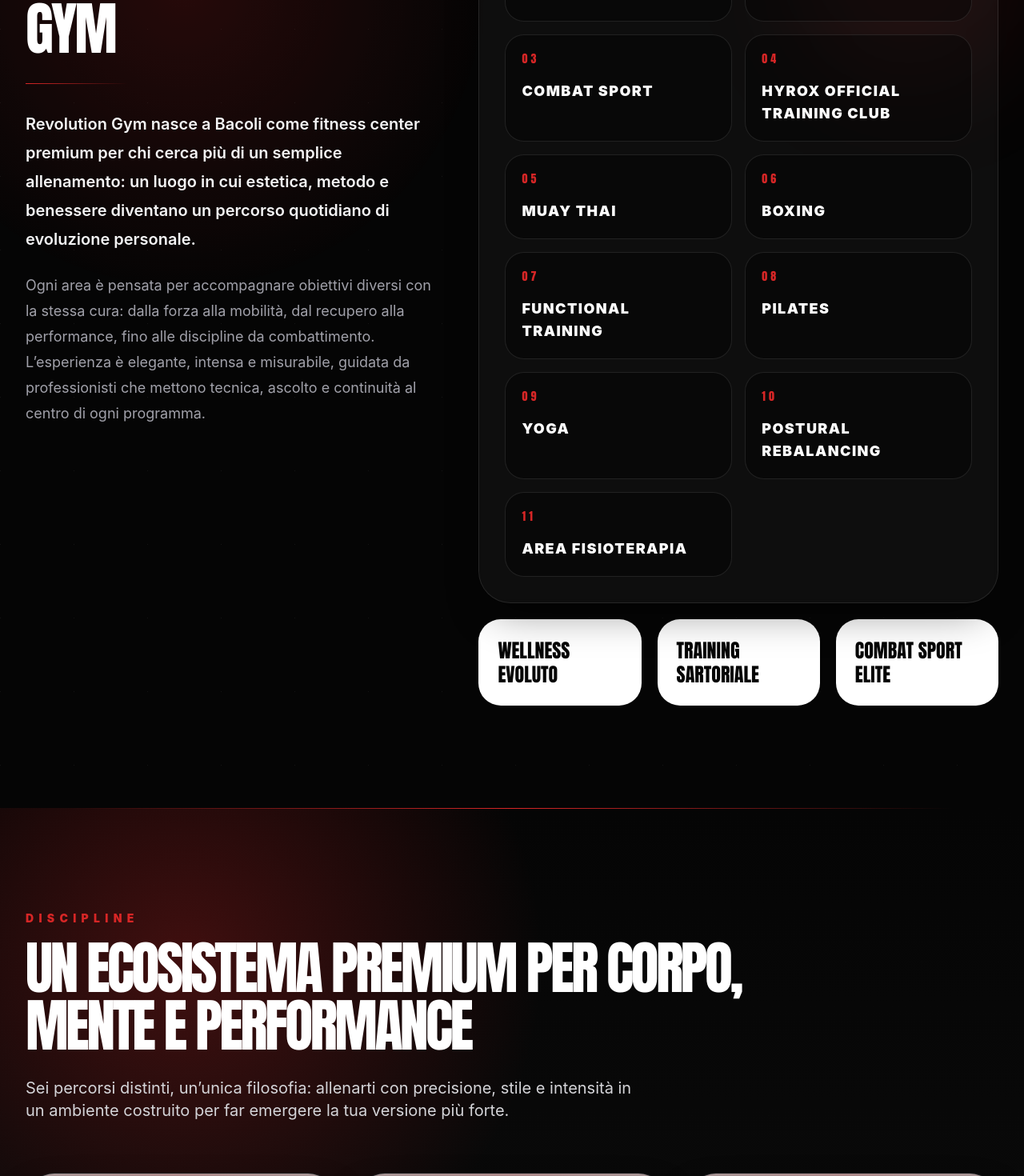
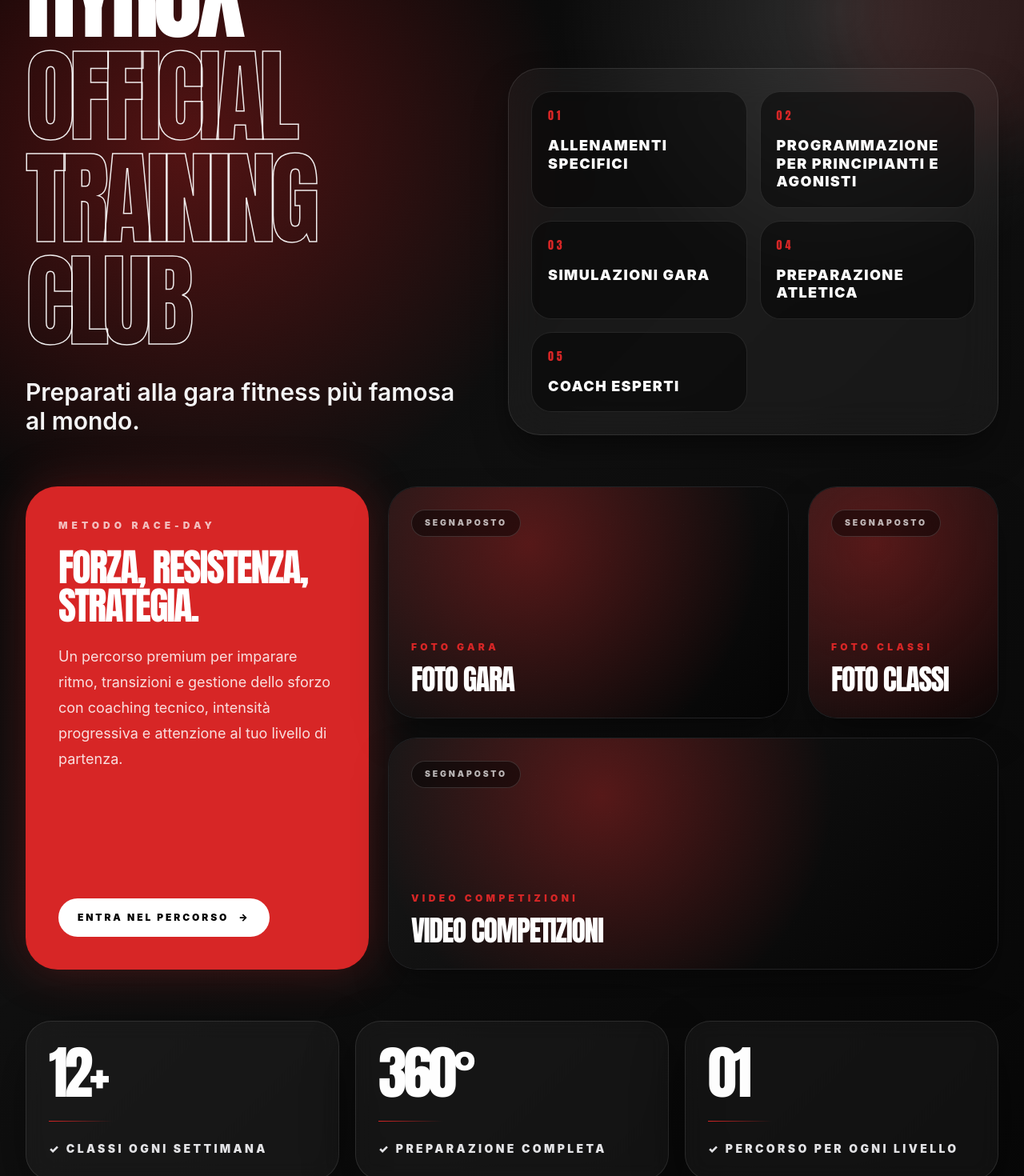
Before and after one commit to antoniorevolutiongym-creator/revolutiongym-website, a Next.js app: page / in a window 1280 px wide. Shown: the part 1040-2510 px from the top of the page at 80% size. Built offline with nearby package versions, Linux system fonts and the light colour scheme.

Commit message:
Add premium HYROX homepage section

```diff
--- a/src/app/globals.css
+++ b/src/app/globals.css
@@ -185,3 +185,77 @@
   opacity: 1;
   transform: translateX(42%) rotate(4deg);
 }
+
+@keyframes hyrox-pulse {
+  0%, 100% {
+    transform: translateY(0) scale(1);
+    box-shadow: 0 24px 70px rgba(0, 0, 0, 0.42), 0 0 0 rgba(215, 38, 38, 0);
+  }
+  50% {
+    transform: translateY(-8px) scale(1.015);
+    box-shadow: 0 34px 90px rgba(0, 0, 0, 0.52), 0 0 48px rgba(215, 38, 38, 0.18);
+  }
+}
+
+@keyframes hyrox-sheen {
+  0% {
+    transform: translateX(-60%) rotate(10deg);
+    opacity: 0;
+  }
+  35% {
+    opacity: 1;
+  }
+  100% {
+    transform: translateX(75%) rotate(10deg);
+    opacity: 0;
+  }
+}
+
+.hyrox-command,
+.hyrox-media,
+.hyrox-stat,
+.hyrox-cta {
+  position: relative;
+  isolation: isolate;
+}
+
+.hyrox-command::after,
+.hyrox-media::after,
+.hyrox-cta::after {
+  content: "";
+  position: absolute;
+  inset: -65% -35%;
+  z-index: 2;
+  pointer-events: none;
+  background: linear-gradient(115deg, transparent 39%, rgba(255, 255, 255, 0.18) 50%, transparent 61%);
+  transform: translateX(-60%) rotate(10deg);
+  opacity: 0;
+  transition: opacity 600ms ease;
+}
+
+.hyrox-command:hover::after,
+.hyrox-media:hover::after,
+.hyrox-cta:hover::after {
+  animation: hyrox-sheen 1100ms cubic-bezier(0.16, 1, 0.3, 1) both;
+}
+
+.hyrox-media {
+  transition:
+    transform 700ms cubic-bezier(0.16, 1, 0.3, 1),
+    border-color 700ms ease,
+    box-shadow 700ms ease;
+}
+
+.hyrox-media:hover {
+  transform: translateY(-12px) scale(1.01);
+  border-color: rgba(215, 38, 38, 0.68);
+  box-shadow: 0 34px 90px rgba(0, 0, 0, 0.56), 0 0 60px rgba(215, 38, 38, 0.18);
+}
+
+.hyrox-stat {
+  animation-name: scroll-reveal, hyrox-pulse;
+  animation-duration: 850ms, 5.5s;
+  animation-timing-function: cubic-bezier(0.16, 1, 0.3, 1), ease-in-out;
+  animation-fill-mode: both, both;
+  animation-iteration-count: 1, infinite;
+}
--- a/src/app/page.tsx
+++ b/src/app/page.tsx
@@ -50,6 +50,102 @@
             <span className="block h-5 w-px animate-scroll-indicator bg-revolution-red" />
           </span>
         </a>
+      </section>
+
+
+      <section id="hyrox" className="relative isolate overflow-hidden bg-[#030303] py-24 text-white sm:py-32" aria-labelledby="hyrox-title">
+        <div className="absolute inset-0 -z-10 bg-[radial-gradient(circle_at_18%_20%,rgba(215,38,38,0.36),transparent_30rem),radial-gradient(circle_at_82%_12%,rgba(255,255,255,0.12),transparent_22rem),linear-gradient(135deg,#030303_0%,#101010_45%,#050505_100%)]" />
+        <div className="absolute inset-0 -z-10 bg-[linear-gradient(115deg,rgba(255,255,255,0.10)_0_1px,transparent_1px_100%)] bg-[length:118px_118px] opacity-10" />
+        <div className="absolute left-1/2 top-0 -z-10 h-px w-[min(92rem,92vw)] -translate-x-1/2 bg-gradient-to-r from-transparent via-revolution-red to-transparent" />
+        <div className="absolute -right-24 top-24 -z-10 h-80 w-80 rounded-full border border-revolution-red/20 bg-revolution-red/10 blur-2xl" />
+
+        <div className="mx-auto max-w-[92rem] px-6 lg:px-8">
+          <div className="grid gap-12 lg:grid-cols-[0.95fr_1.05fr] lg:items-end">
+            <div className="scroll-reveal">
+              <p className="text-sm font-black uppercase tracking-[0.52em] text-revolution-red">Programma di punta</p>
+              <h2 id="hyrox-title" className="mt-5 font-display text-6xl font-black uppercase leading-[0.82] tracking-[-0.06em] text-white sm:text-7xl lg:text-8xl xl:text-9xl">
+                HYROX <span className="block text-transparent [-webkit-text-stroke:1.5px_rgba(255,255,255,0.92)]">Official Training Club</span>
+              </h2>
+              <p className="mt-8 max-w-3xl text-2xl font-semibold leading-9 text-zinc-100 sm:text-3xl">
+                Preparati alla gara fitness più famosa al mondo.
+              </p>
+            </div>
+
+            <div className="hyrox-command scroll-reveal rounded-[2.5rem] border border-white/10 bg-white/[0.045] p-5 shadow-2xl shadow-black/60 backdrop-blur-xl sm:p-7" style={{ "--reveal-delay": "120ms" } as CSSProperties}>
+              <div className="grid gap-4 sm:grid-cols-2">
+                {[
+                  "Allenamenti specifici",
+                  "Programmazione per principianti e agonisti",
+                  "Simulazioni gara",
+                  "Preparazione atletica",
+                  "Coach esperti",
+                ].map((item, index) => (
+                  <article key={item} className="group rounded-[1.6rem] border border-white/10 bg-black/45 p-5 transition duration-500 hover:-translate-y-1 hover:border-revolution-red/70 hover:bg-revolution-red/10">
+                    <p className="font-display text-sm font-black uppercase tracking-[0.28em] text-revolution-red">0{index + 1}</p>
+                    <h3 className="mt-4 text-lg font-black uppercase leading-tight tracking-[0.08em] text-white">{item}</h3>
+                  </article>
+                ))}
+              </div>
+            </div>
+          </div>
+
+          <div className="mt-16 grid gap-6 lg:grid-cols-[0.72fr_1.28fr]">
+            <div className="scroll-reveal flex flex-col justify-between gap-6 rounded-[2.5rem] border border-revolution-red/25 bg-revolution-red p-8 text-white shadow-glow sm:p-10" style={{ "--reveal-delay": "160ms" } as CSSProperties}>
+              <div>
+                <p className="text-xs font-black uppercase tracking-[0.42em] text-white/70">Metodo race-day</p>
+                <h3 className="mt-5 font-display text-4xl font-black uppercase leading-none tracking-[-0.04em] sm:text-5xl">Forza, resistenza, strategia.</h3>
+                <p className="mt-6 text-lg leading-8 text-white/85">Un percorso premium per imparare ritmo, transizioni e gestione dello sforzo con coaching tecnico, intensità progressiva e attenzione al tuo livello di partenza.</p>
+              </div>
+              <a href="#contact" className="inline-flex w-fit items-center gap-3 rounded-full bg-white px-6 py-4 text-xs font-black uppercase tracking-[0.24em] text-black transition duration-500 hover:-translate-y-1 hover:bg-black hover:text-white">
+                Entra nel percorso <span aria-hidden="true">→</span>
+              </a>
+            </div>
+
+            <div className="grid gap-6 md:grid-cols-3">
+              {[
+                { label: "Foto gara", title: "Foto gara", className: "md:col-span-2" },
+                { label: "Foto classi", title: "Foto classi", className: "" },
+                { label: "Video competizioni", title: "Video competizioni", className: "md:col-span-3" },
+              ].map((media, index) => (
+                <div key={media.label} className={`hyrox-media scroll-reveal group relative min-h-72 overflow-hidden rounded-[2.25rem] border border-white/10 bg-zinc-950 shadow-2xl shadow-black/50 ${media.className}`} style={{ "--reveal-delay": `${220 + index * 90}ms` } as CSSProperties}>
+                  <div className="absolute inset-0 bg-[radial-gradient(circle_at_35%_25%,rgba(215,38,38,0.35),transparent_18rem),linear-gradient(135deg,#171717,#050505)]" />
+                  <div className="absolute inset-0 bg-[linear-gradient(120deg,rgba(255,255,255,0.10)_0_1px,transparent_1px_100%)] bg-[length:46px_46px] opacity-20" />
+                  <div className="relative flex h-full min-h-72 flex-col justify-between p-7">
+                    <p className="w-fit rounded-full border border-white/15 bg-black/45 px-4 py-2 text-[0.65rem] font-black uppercase tracking-[0.28em] text-white/70 backdrop-blur-md">Segnaposto</p>
+                    <div>
+                      <p className="text-xs font-black uppercase tracking-[0.36em] text-revolution-red">{media.label}</p>
+                      <h3 className="mt-3 font-display text-4xl font-black uppercase tracking-[-0.04em] text-white">{media.title}</h3>
+                    </div>
+                  </div>
+                </div>
+              ))}
+            </div>
+          </div>
+
+          <div className="mt-16 grid gap-5 md:grid-cols-3">
+            {[
+              { value: "12+", label: "Classi ogni settimana" },
+              { value: "360°", label: "Preparazione completa" },
+              { value: "01", label: "Percorso per ogni livello" },
+            ].map((stat, index) => (
+              <article key={stat.label} className="hyrox-stat scroll-reveal rounded-[2rem] border border-white/10 bg-white/[0.045] p-7 shadow-2xl shadow-black/40 backdrop-blur-md" style={{ "--reveal-delay": `${index * 110}ms` } as CSSProperties}>
+                <p className="font-display text-6xl font-black uppercase leading-none tracking-[-0.06em] text-white sm:text-7xl">{stat.value}</p>
+                <div className="mt-6 h-px w-20 bg-gradient-to-r from-revolution-red to-transparent" />
+                <p className="mt-6 text-sm font-black uppercase tracking-[0.24em] text-zinc-200">✓ {stat.label}</p>
+              </article>
+            ))}
+          </div>
+
+          <div className="hyrox-cta scroll-reveal mt-16 overflow-hidden rounded-[2.75rem] border border-white/10 bg-white p-8 text-revolution-black shadow-2xl shadow-black/50 sm:p-12 lg:flex lg:items-center lg:justify-between lg:gap-10" style={{ "--reveal-delay": "180ms" } as CSSProperties}>
+            <div>
+              <p className="text-xs font-black uppercase tracking-[0.42em] text-revolution-red">HYROX Revolution Gym</p>
+              <h3 className="mt-5 font-display text-4xl font-black uppercase leading-none tracking-[-0.04em] sm:text-6xl">Preparati alla tua prossima HYROX.</h3>
+            </div>
+            <a href="#contact" className="mt-8 inline-flex rounded-full bg-revolution-black px-8 py-5 text-sm font-black uppercase tracking-[0.25em] text-white shadow-glow transition duration-500 hover:-translate-y-1 hover:bg-revolution-red lg:mt-0">
+              SCOPRI HYROX
+            </a>
+          </div>
+        </div>
       </section>
 
       <section id="chi-siamo" className="relative overflow-hidden bg-revolution-black text-white" aria-labelledby="about-title">
```
